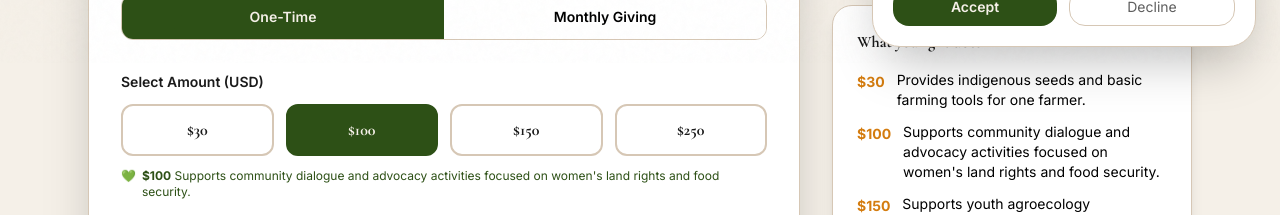
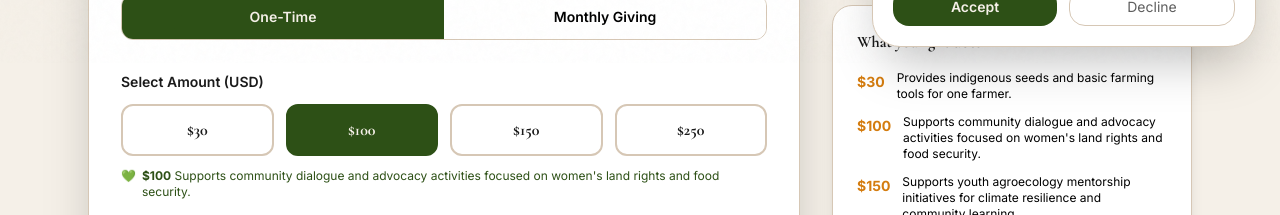
Before and after one commit to Maneno-Michael/ART, a Next.js app: page /donate in a window 1280 px wide. Shown: the part 737-952 px from the top of the page. Built offline with nearby package versions, Linux system fonts and the light colour scheme; no server answers.

Commit message:
Buttons redesigns

```diff
--- a/src/app/donate/components/DonationForm.tsx
+++ b/src/app/donate/components/DonationForm.tsx
@@ -307,7 +307,7 @@ export default function DonationForm() {
                 {Object.entries(donationImpact).map(([amt, impact]) => (
                   <li key={amt} className="flex gap-3 items-start text-sm">
                     <span className="font-bold text-accent shrink-0 mt-0.5">${amt}</span>
-                    <span className="text-muted-foreground">{impact}</span>
+                    <span className="text-muted-foreground text-xs">{impact}</span>
                   </li>
                 ))}
               </ul>
--- a/src/app/get-involved/components/DonateTeaser.tsx
+++ b/src/app/get-involved/components/DonateTeaser.tsx
@@ -76,7 +76,7 @@ export default function DonateTeaser() {
             <p className="text-base text-muted-foreground leading-relaxed mb-8">
               Every contribution directly supports locally led action and community resilience across Kenya and East Africa.
             </p>
-            <Link href="/donate" className="btn-accent text-base">
+            <Link href="/donate" className=" btn-accent text-center bg-accent text-accent-foreground text-base p-3 rounded-full focus-ring font-semibold">
               Donate Now →
             </Link>
           </div>
```
